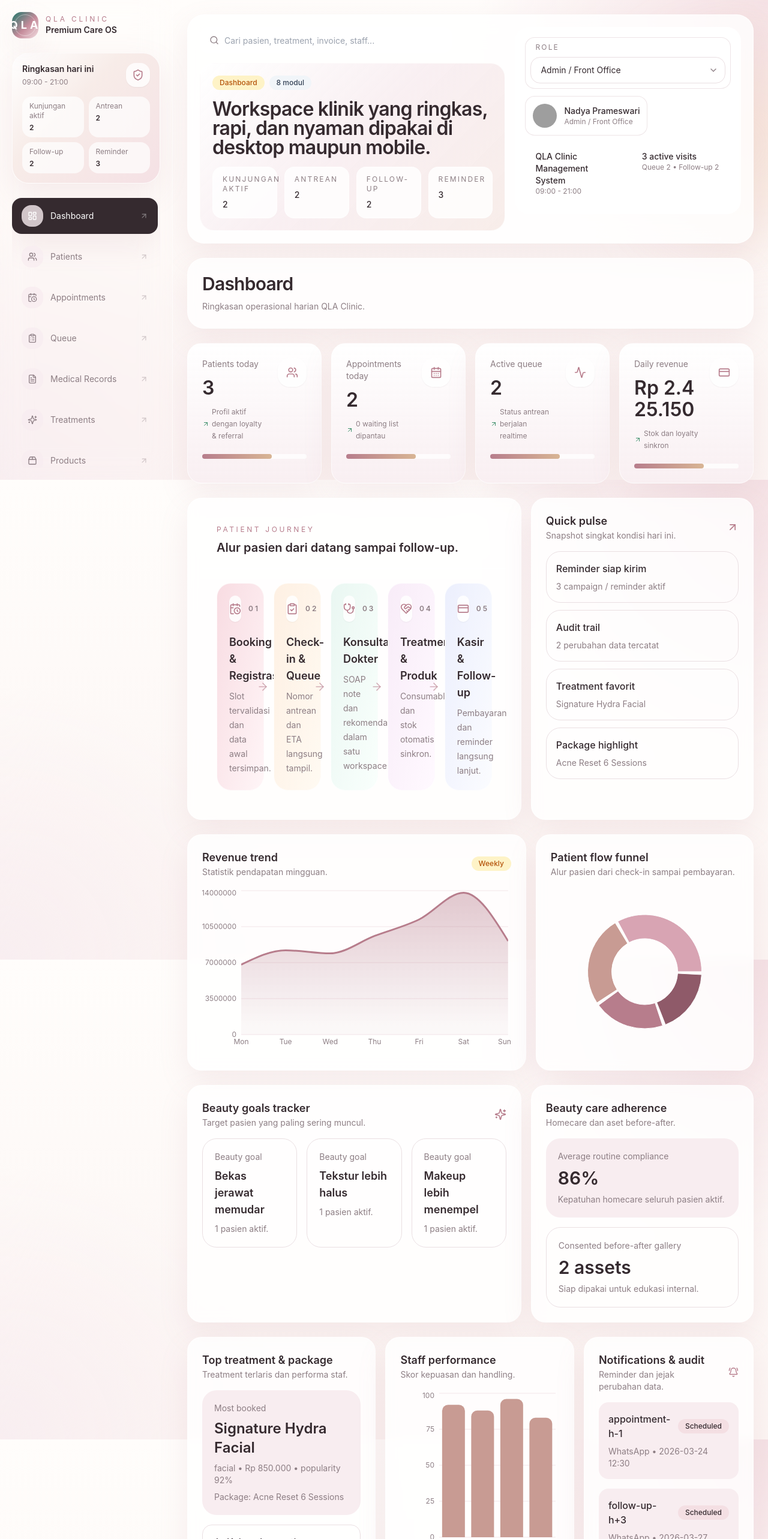
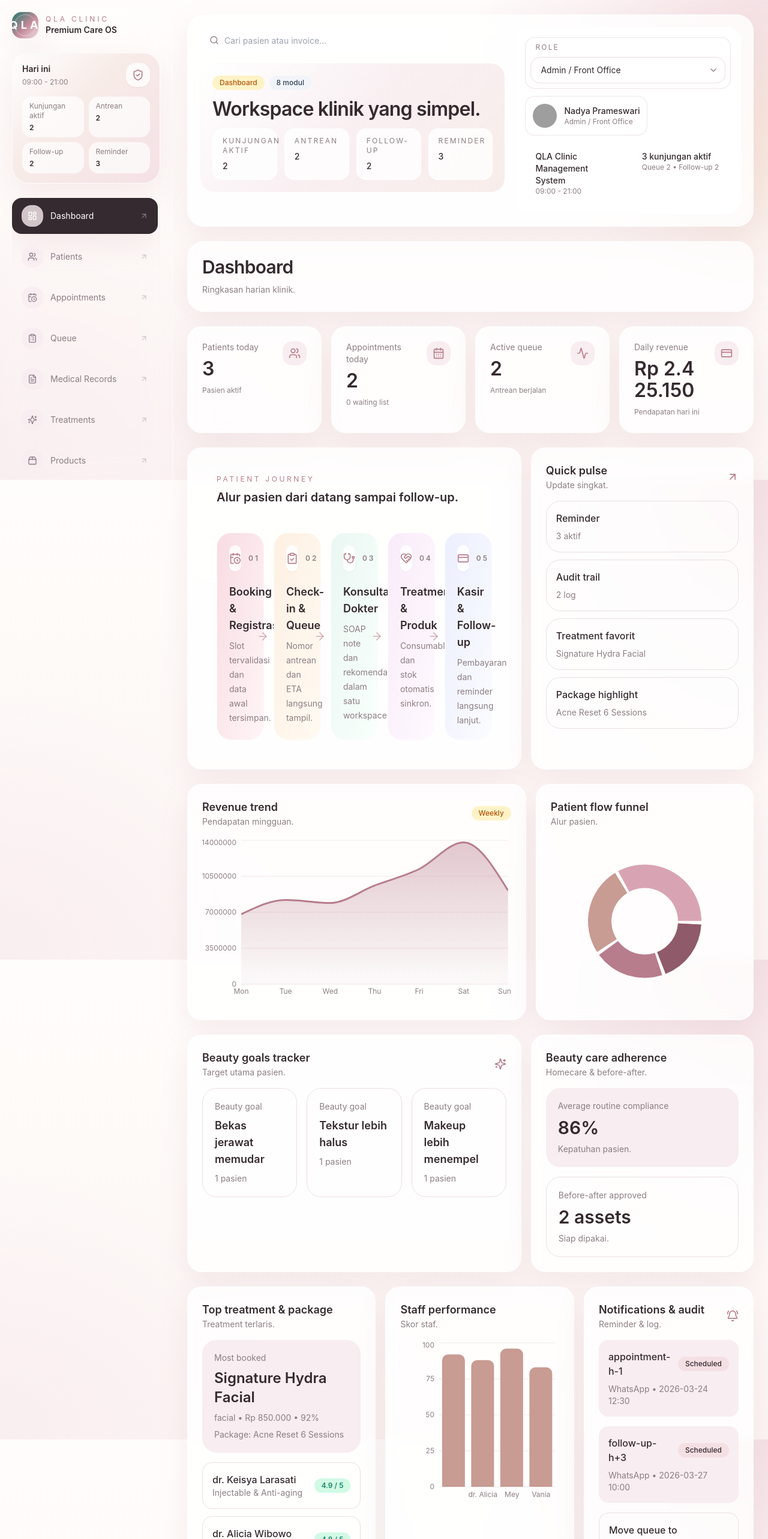
Before and after one commit to sobri3195/qla-clinic, a React (Vite) app: page / in a window 1280 px wide. Shown: the top 2566 px of the page at 60% size. Built offline with nearby package versions, Linux system fonts and the light colour scheme; grey boxes are pictures that could not be loaded.

Commit message:
Simplify dashboard copy and card styling

```diff
--- a/src/components/shared/stat-card.tsx
+++ b/src/components/shared/stat-card.tsx
@@ -1,22 +1,18 @@
 import type React from 'react';
 import { motion } from 'framer-motion';
-import { ArrowUpRight } from 'lucide-react';
 import { Card } from '@/components/ui/card';
 
 export function StatCard({ title, value, hint, icon: Icon }: { title: string; value: string; hint: string; icon: React.ElementType; }) {
   return (
-    <motion.div whileHover={{ y: -4 }} transition={{ duration: 0.2 }} className="h-full">
-      <Card className="h-full overflow-hidden bg-[linear-gradient(180deg,rgba(255,255,255,0.95),rgba(248,237,240,0.88))]">
+    <motion.div whileHover={{ y: -2 }} transition={{ duration: 0.2 }} className="h-full">
+      <Card className="h-full">
         <div className="flex items-start justify-between gap-4">
           <div className="min-w-0">
             <p className="text-sm text-muted">{title}</p>
-            <h3 className="mt-3 break-words text-3xl font-semibold sm:text-[2rem]">{value}</h3>
-            <p className="mt-3 flex items-center gap-1 text-xs leading-5 text-muted"><ArrowUpRight className="h-3 w-3 shrink-0 text-success" /> {hint}</p>
+            <h3 className="mt-2 break-words text-3xl font-semibold sm:text-[2rem]">{value}</h3>
+            <p className="mt-2 text-xs leading-5 text-muted">{hint}</p>
           </div>
-          <div className="flex h-12 w-12 shrink-0 items-center justify-center rounded-[20px] bg-white/90 text-primary shadow-sm"><Icon className="h-5 w-5" /></div>
-        </div>
-        <div className="mt-5 h-2 rounded-full bg-white/80">
-          <div className="h-full w-2/3 rounded-full bg-[linear-gradient(90deg,#b77d8c,#d8b594)]" />
+          <div className="flex h-10 w-10 shrink-0 items-center justify-center rounded-2xl bg-secondary text-primary"><Icon className="h-5 w-5" /></div>
         </div>
       </Card>
     </motion.div>
--- a/src/layouts/app-layout.tsx
+++ b/src/layouts/app-layout.tsx
@@ -98,7 +98,7 @@ export function AppLayout() {
         <div className="mb-6 rounded-[28px] border border-white/80 bg-hero-gradient p-4 shadow-soft">
           <div className="flex items-start justify-between gap-3">
             <div>
-              <p className="text-sm font-semibold">Ringkasan hari ini</p>
+              <p className="text-sm font-semibold">Hari ini</p>
               <p className="mt-1 text-xs text-muted">{settings.openingHours}</p>
             </div>
             <div className="flex h-10 w-10 items-center justify-center rounded-2xl bg-white/80 text-primary shadow-sm">
@@ -149,7 +149,7 @@ export function AppLayout() {
                   </Button>
                   <div className="relative min-w-0 flex-1 xl:w-[420px]">
                     <Search className="absolute left-4 top-1/2 h-4 w-4 -translate-y-1/2 text-muted" />
-                    <Input className="h-11 border-white/70 bg-white/90 pl-10" placeholder="Cari pasien, treatment, invoice, staff..." />
+                    <Input className="h-11 border-white/70 bg-white/90 pl-10" placeholder="Cari pasien atau invoice..." />
                   </div>
                 </div>
 
@@ -170,9 +170,7 @@ export function AppLayout() {
                   <Badge variant="gold">{activeItem?.label ?? 'Clinic overview'}</Badge>
                   <Badge variant="slate">{allowedItems.length} modul</Badge>
                 </div>
-                <h2 className="mt-4 text-xl font-semibold tracking-tight text-foreground sm:text-2xl lg:text-[2rem]">
-                  Workspace klinik yang ringkas, rapi, dan nyaman dipakai di desktop maupun mobile.
-                </h2>
+                <h2 className="mt-4 text-xl font-semibold tracking-tight text-foreground sm:text-2xl lg:text-[2rem]">Workspace klinik yang simpel.</h2>
                 <div className="mt-4 grid gap-3 sm:grid-cols-2 xl:grid-cols-4">
                   {quickStats.map((item) => (
                     <div key={item.label} className="rounded-2xl border border-white/70 bg-white/80 px-4 py-3 text-sm">
@@ -206,7 +204,7 @@ export function AppLayout() {
                     </button>
                   </DropdownMenuTrigger>
                   <DropdownMenuContent align="end">
-                    {canAccessModule(currentUser.role, 'settings') && <DropdownMenuItem onClick={() => navigate('/settings')}>System settings</DropdownMenuItem>}
+                    {canAccessModule(currentUser.role, 'settings') && <DropdownMenuItem onClick={() => navigate('/settings')}>Pengaturan</DropdownMenuItem>}
                     <DropdownMenuItem onClick={handleLogout}>
                       <LogOut className="mr-2 h-4 w-4" /> Logout
                     </DropdownMenuItem>
@@ -219,7 +217,7 @@ export function AppLayout() {
                   <p className="text-xs text-muted">{settings.openingHours}</p>
                 </div>
                 <div className="rounded-2xl border border-white/70 bg-white/75 px-4 py-3 text-sm">
-                  <p className="font-medium">{appointments.filter((item) => item.status !== 'cancelled').length} active visits</p>
+                  <p className="font-medium">{appointments.filter((item) => item.status !== 'cancelled').length} kunjungan aktif</p>
                   <p className="text-xs text-muted">Queue {queue.length} • Follow-up {followUps.length}</p>
                 </div>
               </div>
--- a/src/pages/dashboard-page.tsx
+++ b/src/pages/dashboard-page.tsx
@@ -32,12 +32,12 @@ export function DashboardPage() {
   const consentedGalleryCount = patients.flatMap((patient) => patient.beforeAfter).filter((entry) => entry.consentUsage).length;
 
   return (
-    <PageShell title="Dashboard" description="Ringkasan operasional harian QLA Clinic.">
+    <PageShell title="Dashboard" description="Ringkasan harian klinik.">
       <div className="grid gap-4 md:grid-cols-2 xl:grid-cols-4">
-        <StatCard title="Patients today" value={`${patients.length}`} hint="Profil aktif dengan loyalty & referral" icon={Users} />
-        <StatCard title="Appointments today" value={`${appointments.filter((item) => item.date === new Date().toISOString().slice(0, 10)).length}`} hint={`${waitlistCount} waiting list dipantau`} icon={CalendarDays} />
-        <StatCard title="Active queue" value={`${queue.length}`} hint="Status antrean berjalan realtime" icon={Activity} />
-        <StatCard title="Daily revenue" value={formatCurrency(todayRevenue)} hint="Stok dan loyalty sinkron" icon={CreditCard} />
+        <StatCard title="Patients today" value={`${patients.length}`} hint="Pasien aktif" icon={Users} />
+        <StatCard title="Appointments today" value={`${appointments.filter((item) => item.date === new Date().toISOString().slice(0, 10)).length}`} hint={`${waitlistCount} waiting list`} icon={CalendarDays} />
+        <StatCard title="Active queue" value={`${queue.length}`} hint="Antrean berjalan" icon={Activity} />
+        <StatCard title="Daily revenue" value={formatCurrency(todayRevenue)} hint="Pendapatan hari ini" icon={CreditCard} />
       </div>
 
       <div className="grid gap-4 xl:grid-cols-[1.2fr_0.8fr]">
@@ -46,14 +46,14 @@ export function DashboardPage() {
           <CardHeader>
             <div>
               <CardTitle>Quick pulse</CardTitle>
-              <CardDescription>Snapshot singkat kondisi hari ini.</CardDescription>
+              <CardDescription>Update singkat.</CardDescription>
             </div>
             <ArrowUpRight className="h-5 w-5 text-primary" />
           </CardHeader>
           <div className="grid gap-3 sm:grid-cols-2 xl:grid-cols-1">
             {[
-              ['Reminder siap kirim', `${reminders.length} campaign / reminder aktif`],
-              ['Audit trail', `${auditLogs.length} perubahan data tercatat`],
+              ['Reminder', `${reminders.length} aktif`],
+              ['Audit trail', `${auditLogs.length} log`],
               ['Treatment favorit', topTreatment.name],
               ['Package highlight', treatmentPackages[0]?.name ?? '-'],
             ].map(([title, text]) => (
@@ -71,7 +71,7 @@ export function DashboardPage() {
           <CardHeader>
             <div>
               <CardTitle>Revenue trend</CardTitle>
-              <CardDescription>Statistik pendapatan mingguan.</CardDescription>
+              <CardDescription>Pendapatan mingguan.</CardDescription>
             </div>
             <Badge variant="gold">Weekly</Badge>
           </CardHeader>
@@ -81,7 +81,7 @@ export function DashboardPage() {
           <CardHeader>
             <div>
               <CardTitle>Patient flow funnel</CardTitle>
-              <CardDescription>Alur pasien dari check-in sampai pembayaran.</CardDescription>
+              <CardDescription>Alur pasien.</CardDescription>
             </div>
           </CardHeader>
           <FunnelChartCard />
@@ -93,7 +93,7 @@ export function DashboardPage() {
           <CardHeader>
             <div>
               <CardTitle>Beauty goals tracker</CardTitle>
-              <CardDescription>Target pasien yang paling sering muncul.</CardDescription>
+              <CardDescription>Target utama pasien.</CardDescription>
             </div>
             <Sparkles className="h-5 w-5 text-primary" />
           </CardHeader>
@@ -102,7 +102,7 @@ export function DashboardPage() {
               <div key={goal} className="rounded-[24px] border border-border p-5">
                 <p className="text-sm text-muted">Beauty goal</p>
                 <h3 className="mt-2 text-lg font-semibold">{goal}</h3>
-                <p className="mt-2 text-sm text-muted">{count} pasien aktif.</p>
+                <p className="mt-2 text-sm text-muted">{count} pasien</p>
               </div>
             ))}
           </div>
@@ -112,19 +112,19 @@ export function DashboardPage() {
           <CardHeader>
             <div>
               <CardTitle>Beauty care adherence</CardTitle>
-              <CardDescription>Homecare dan aset before-after.</CardDescription>
+              <CardDescription>Homecare & before-after.</CardDescription>
             </div>
           </CardHeader>
           <div className="space-y-4">
             <div className="rounded-[24px] bg-secondary p-5">
               <p className="text-sm text-muted">Average routine compliance</p>
               <h3 className="mt-2 text-3xl font-semibold">{averageRoutineCompliance}%</h3>
-              <p className="mt-2 text-sm text-muted">Kepatuhan homecare seluruh pasien aktif.</p>
+              <p className="mt-2 text-sm text-muted">Kepatuhan pasien.</p>
             </div>
             <div className="rounded-[24px] border border-border p-5">
-              <p className="text-sm text-muted">Consented before-after gallery</p>
+              <p className="text-sm text-muted">Before-after approved</p>
               <h3 className="mt-2 text-3xl font-semibold">{consentedGalleryCount} assets</h3>
-              <p className="mt-2 text-sm text-muted">Siap dipakai untuk edukasi internal.</p>
+              <p className="mt-2 text-sm text-muted">Siap dipakai.</p>
             </div>
           </div>
         </Card>
@@ -135,14 +135,14 @@ export function DashboardPage() {
           <CardHeader>
             <div>
               <CardTitle>Top treatment & package</CardTitle>
-              <CardDescription>Treatment terlaris dan performa staf.</CardDescription>
+              <CardDescription>Treatment terlaris.</CardDescription>
             </div>
           </CardHeader>
           <div className="space-y-4">
             <div className="rounded-[24px] bg-secondary p-5">
               <p className="text-sm text-muted">Most booked</p>
               <h3 className="mt-2 text-2xl font-semibold">{topTreatment.name}</h3>
-              <p className="mt-2 text-sm text-muted">{topTreatment.category} • {formatCurrency(topTreatment.price)} • popularity {topTreatment.popularity}%</p>
+              <p className="mt-2 text-sm text-muted">{topTreatment.category} • {formatCurrency(topTreatment.price)} • {topTreatment.popularity}%</p>
               <p className="mt-2 text-sm text-muted">Package: {treatmentPackages[0]?.name}</p>
             </div>
             <div className="space-y-3">
@@ -162,7 +162,7 @@ export function DashboardPage() {
           <CardHeader>
             <div>
               <CardTitle>Staff performance</CardTitle>
-              <CardDescription>Skor kepuasan dan handling.</CardDescription>
+              <CardDescription>Skor staf.</CardDescription>
             </div>
           </CardHeader>
           <StaffPerformanceChart />
@@ -171,7 +171,7 @@ export function DashboardPage() {
           <CardHeader>
             <div>
               <CardTitle>Notifications & audit</CardTitle>
-              <CardDescription>Reminder dan jejak perubahan data.</CardDescription>
+              <CardDescription>Reminder & log.</CardDescription>
             </div>
             <BellRing className="h-5 w-5 text-primary" />
           </CardHeader>
```
